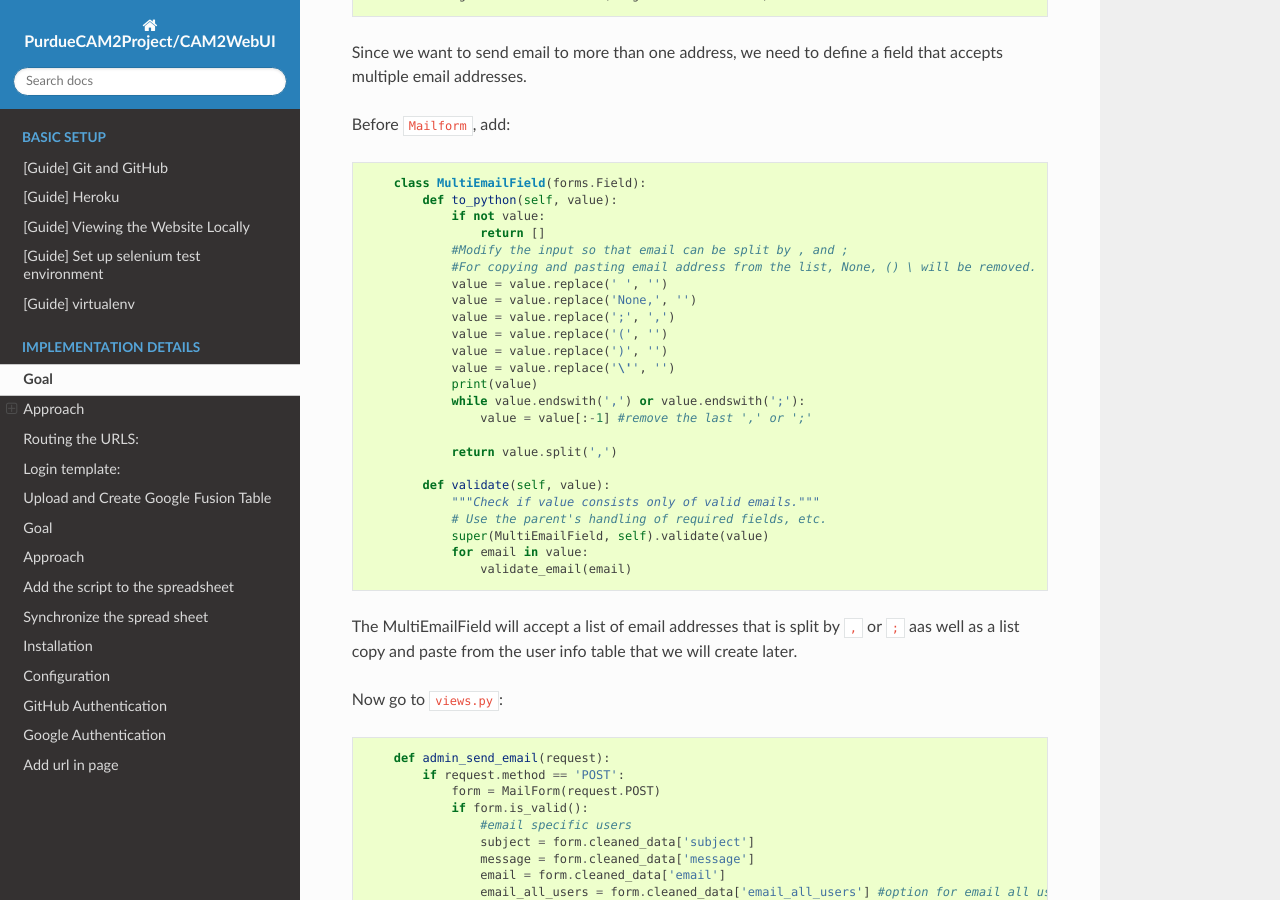
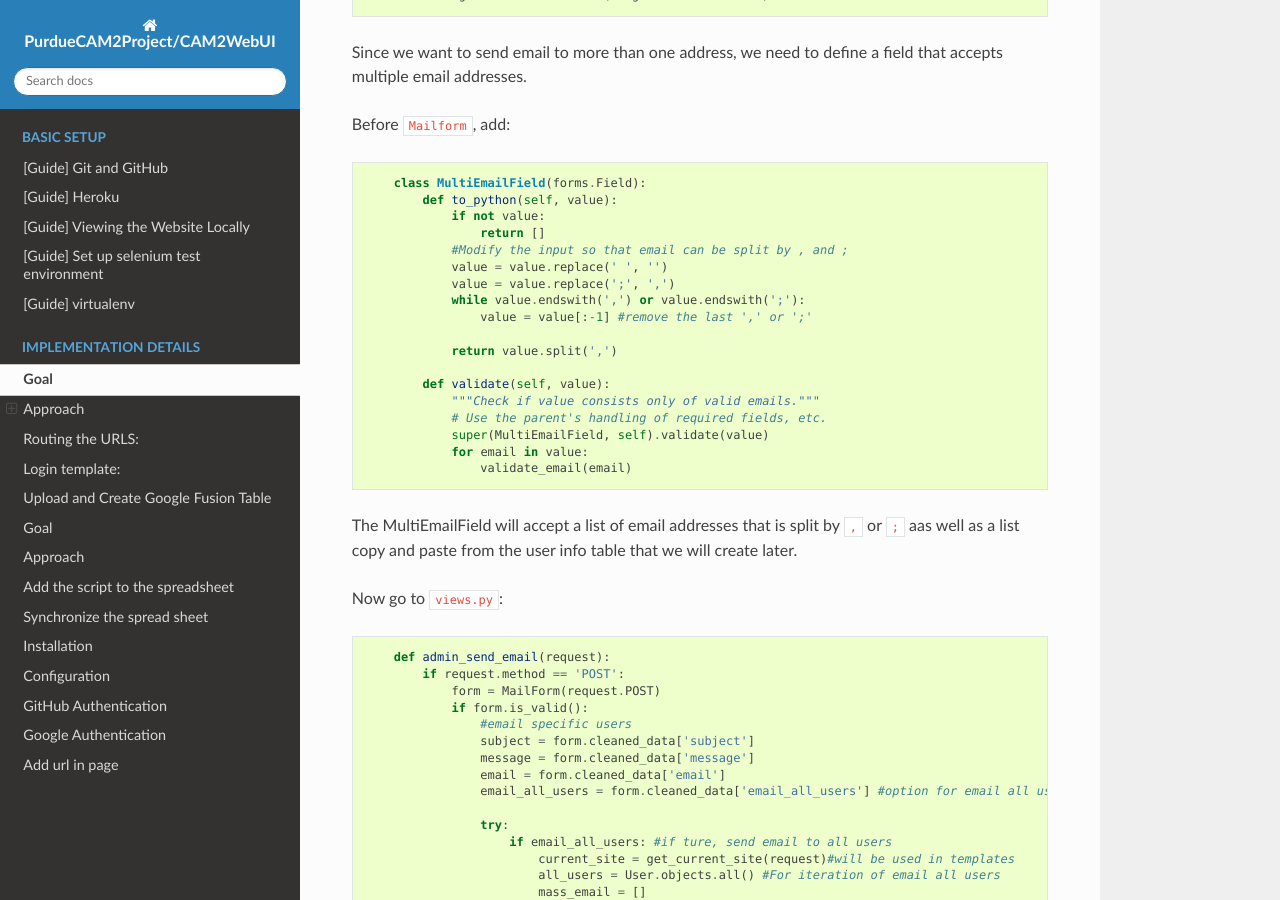
Before and after one commit to PurdueCAM2Project/CAM2WebUI, a Sphinx documentation site: the page built from docs/implementationDetail/AdminEmail.md, in a window 1280 px wide and 900 px high, scrolled down 2029 px. Built offline with Sphinx 7.4.7 and the Read the Docs theme 2.0.0, drawn with Linux system fonts in a browser that asks for light colours.

Commit message:
changing code in doc

```diff
--- a/docs/implementationDetail/AdminEmail.md
+++ b/docs/implementationDetail/AdminEmail.md
@@ -84,14 +84,8 @@ Before `Mailform`, add:
             if not value:
                 return []
             #Modify the input so that email can be split by , and ;
-            #For copying and pasting email address from the list, None, () \ will be removed.
             value = value.replace(' ', '')
-            value = value.replace('None,', '')
             value = value.replace(';', ',')
-            value = value.replace('(', '')
-            value = value.replace(')', '')
-            value = value.replace('\'', '')
-            print(value)
             while value.endswith(',') or value.endswith(';'):
                 value = value[:-1] #remove the last ',' or ';'
 
@@ -177,4 +171,4 @@ Right after `def admin_send_email(request):` and before `if request.method == 'P
     users = User.objects.values_list('username', 'first_name', 'last_name', 'date_joined') #Obtaining a list of info required from user
 
 and add this two list in `return render()` in the end:
-     return render(request, 'email_system/admin_send_email.html', {'form': form, 'users': users, 'email_table': email_table})
+    return render(request, 'email_system/admin_send_email.html', {'form': form, 'users': users, 'email_table': email_table})
```
